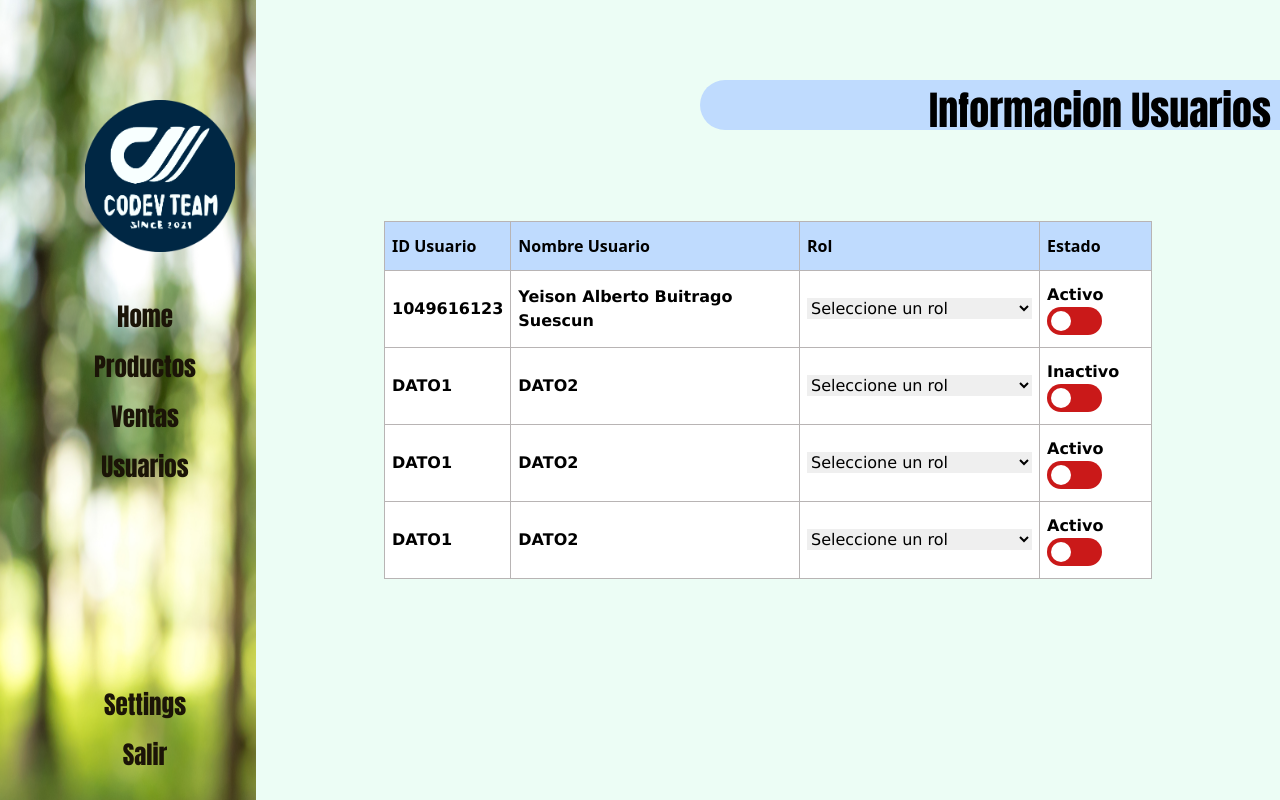
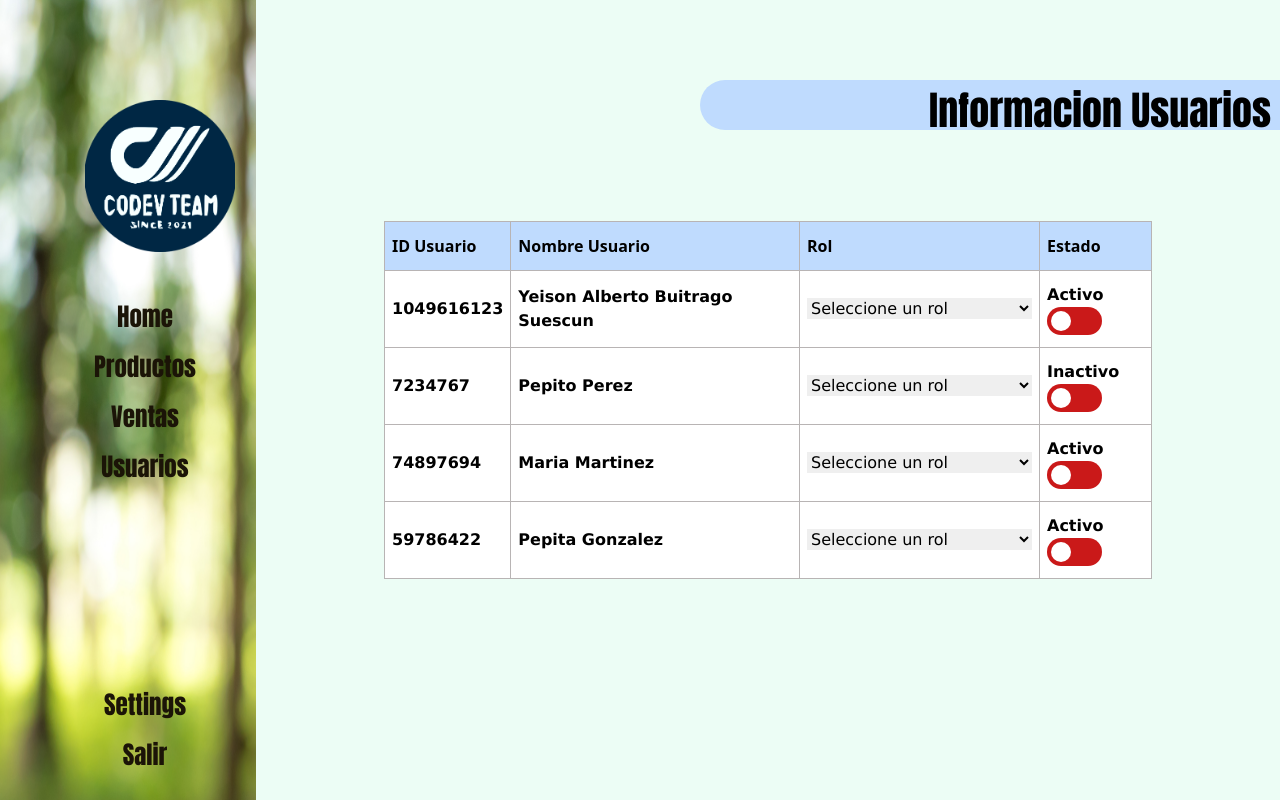
Before and after one commit to Equipo-coDEV-Mision-TIC/Ventas-codev-team, a React (Create React App) app: page /Home/usuarios in a window 1280 px wide. Built offline with nearby package versions, Linux system fonts and the light colour scheme.

Commit message:
comit de prueba

```diff
--- a/src/pages/admin/productos.jsx
+++ b/src/pages/admin/productos.jsx
@@ -9,14 +9,7 @@ const productosBackend = [
         Descripción: "DATO2",
         Categoria: "DATO3",
         Precio: "DATO4"
-    },
-    {
-        IDproducto: "DATO1",
-        Descripción: "DATO2",
-        Categoria: "DATO3",
-        ValorUnitario: "DATO4"
-    }
-]
+    }]
 
 const Productos = () => {
     const [mostrarTabla, setMostrarTabla] = useState(true);
--- a/src/pages/admin/usuarios.jsx
+++ b/src/pages/admin/usuarios.jsx
@@ -7,21 +7,21 @@ const usuariosBackend = [
     {
         IDUsuario: "1049616123",
         NombreUsuario: "Yeison Alberto Buitrago Suescun",
-        Rol: "Administrdor",
+        Rol: "",
         Estado: "Activo",
 
     },
     {
-        IDUsuario: "DATO1",
-        NombreUsuario: "DATO2",
-        Rol: "Administrdor",
+        IDUsuario: "7234767",
+        NombreUsuario: "Pepito Perez",
+        Rol: "",
         Estado: "Inactivo",
 
     },
     {
-        IDUsuario: "DATO1",
-        NombreUsuario: "DATO2",
-        Rol: "DATO3",
+        IDUsuario: "74897694",
+        NombreUsuario: "Maria Martinez",
+        Rol: "",
         Estado: "Activo",
         Acciones: <div className='flex w-full justify-around'>
                     <i class="fas fa-pencil-alt " >
@@ -29,8 +29,8 @@ const usuariosBackend = [
                   </div>
     },
     {
-        IDUsuario: "DATO1",
-        NombreUsuario: "DATO2",
+        IDUsuario: "59786422",
+        NombreUsuario: "Pepita Gonzalez",
         Rol: "DATO3",
         Estado: "Activo",
         Acciones: <div className='flex w-full justify-around'>
```
